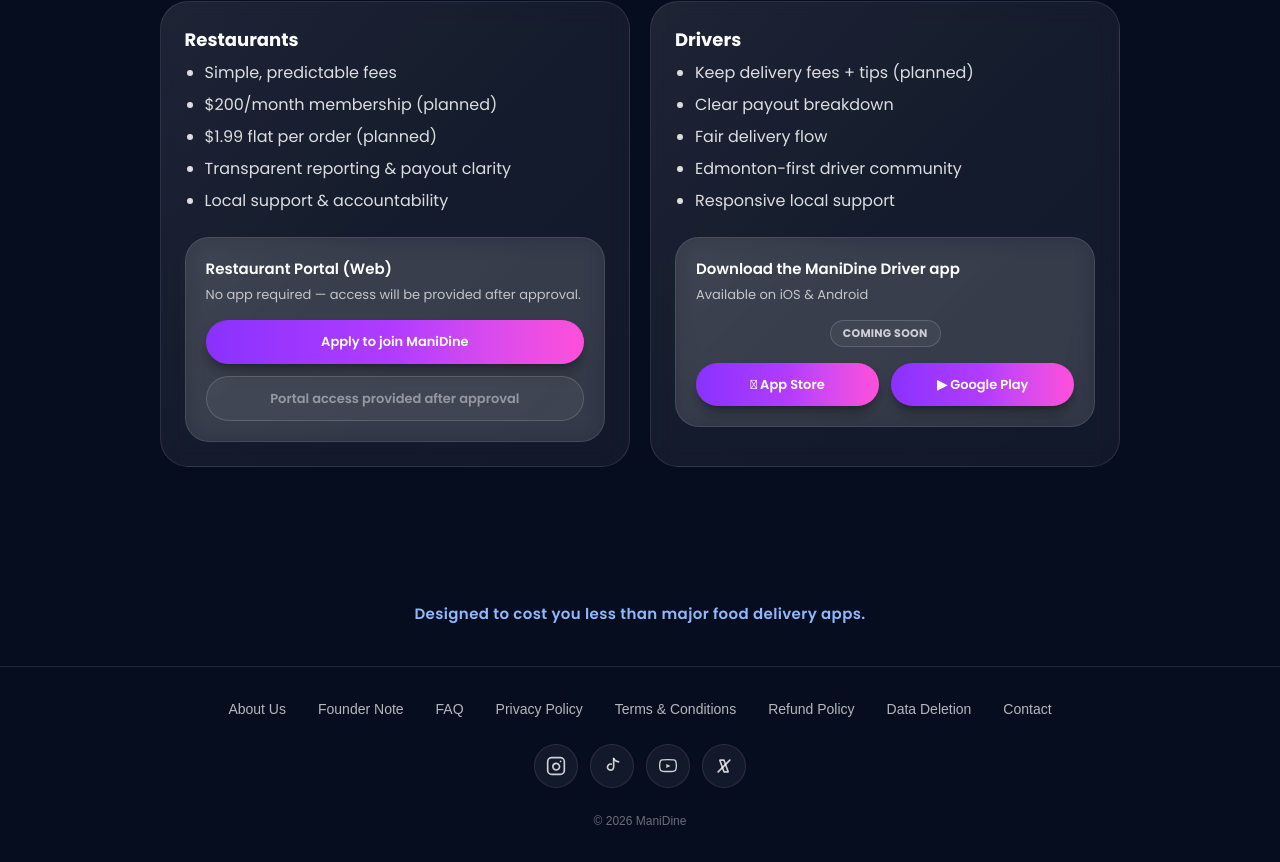
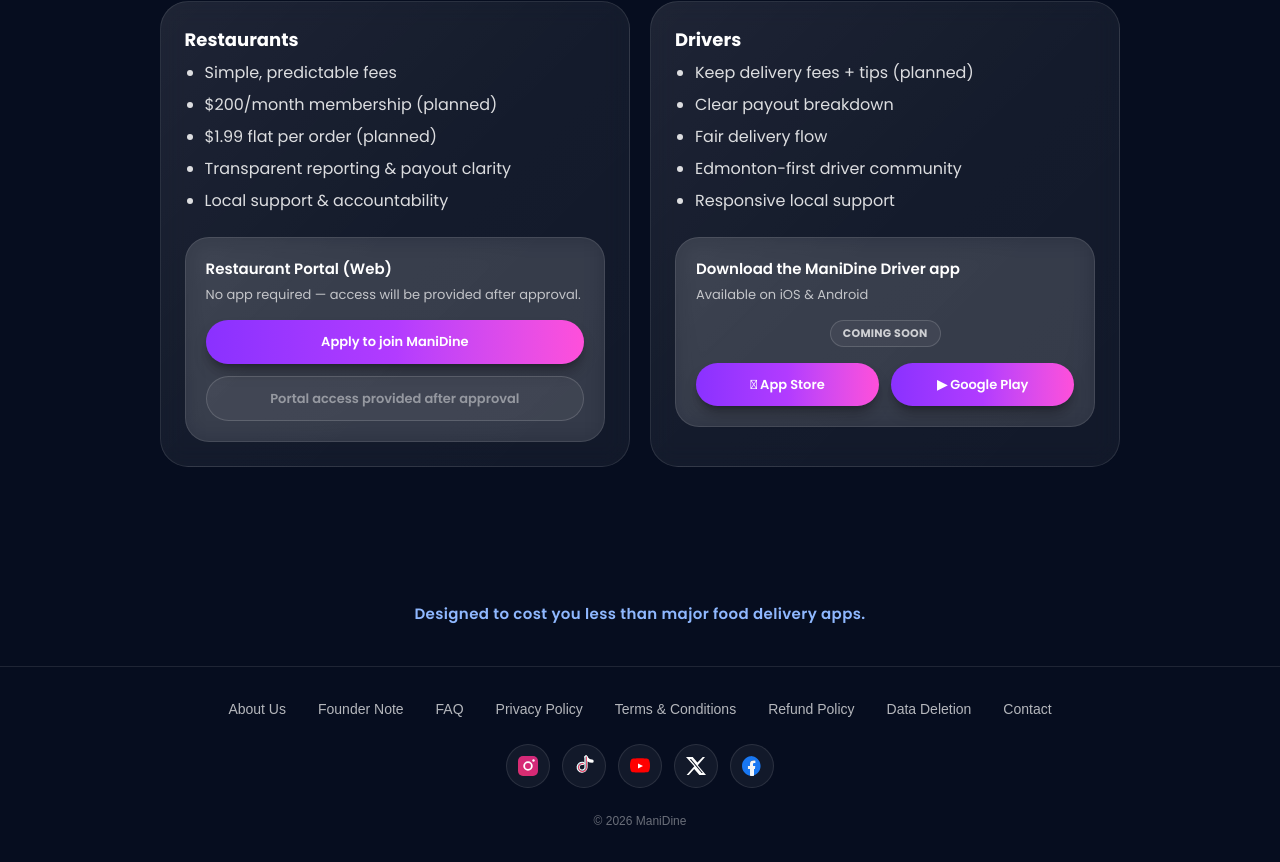
Before and after one commit to manikanniappan/manidine-ca, a Next.js app: page / in a window 1280 px wide. Shown: the part 1569-2431 px from the top of the page. Built offline with nearby package versions, Linux system fonts and the light colour scheme; no server answers.

Commit message:
Update footer social icons (brand colors) + add Facebook

```diff
--- a/components/Footer.tsx
+++ b/components/Footer.tsx
@@ -1,4 +1,4 @@
-// ManiDine.ca /components/Footer.tsx — Updated: 2026-01-22 16:05 (America/Edmonton)
+// ManiDine.ca /components/Footer.tsx — Updated: 2026-01-22 16:25 (America/Edmonton)
 // FILE: components/Footer.tsx
 
 import Link from "next/link";
@@ -50,31 +50,30 @@
             target="_blank"
             rel="noopener noreferrer"
             aria-label="Instagram"
+            title="Instagram: manidine.ca"
             className="group inline-flex h-11 w-11 items-center justify-center rounded-full border border-white/10 bg-white/5 hover:bg-white/10 transition"
-            title="Instagram: manidine.ca"
           >
-            {/* Instagram Icon (SVG) */}
-            <svg
-              className="h-5 w-5 text-white/80 group-hover:text-white"
-              viewBox="0 0 24 24"
-              fill="none"
-            >
+            {/* Instagram Brand Icon */}
+            <svg viewBox="0 0 24 24" className="h-6 w-6">
+              <defs>
+                <linearGradient id="igGrad" x1="0" y1="24" x2="24" y2="0">
+                  <stop offset="0" stopColor="#FEDA75" />
+                  <stop offset="0.25" stopColor="#FA7E1E" />
+                  <stop offset="0.5" stopColor="#D62976" />
+                  <stop offset="0.75" stopColor="#962FBF" />
+                  <stop offset="1" stopColor="#4F5BD5" />
+                </linearGradient>
+              </defs>
+
               <path
                 d="M7 2h10a5 5 0 0 1 5 5v10a5 5 0 0 1-5 5H7a5 5 0 0 1-5-5V7a5 5 0 0 1 5-5Z"
-                stroke="currentColor"
-                strokeWidth="2"
+                fill="url(#igGrad)"
               />
               <path
-                d="M16 11.37a4 4 0 1 1-7.74 1.26 4 4 0 0 1 7.74-1.26Z"
-                stroke="currentColor"
-                strokeWidth="2"
+                d="M12 7.25A4.75 4.75 0 1 0 16.75 12 4.76 4.76 0 0 0 12 7.25Zm0 7.7A2.95 2.95 0 1 1 14.95 12 2.95 2.95 0 0 1 12 14.95Z"
+                fill="white"
               />
-              <path
-                d="M17.5 6.5h.01"
-                stroke="currentColor"
-                strokeWidth="2"
-                strokeLinecap="round"
-              />
+              <circle cx="17.5" cy="6.5" r="1.2" fill="white" />
             </svg>
           </a>
 
@@ -84,26 +83,43 @@
             target="_blank"
             rel="noopener noreferrer"
             aria-label="TikTok"
+            title="TikTok: manidine.ca"
             className="group inline-flex h-11 w-11 items-center justify-center rounded-full border border-white/10 bg-white/5 hover:bg-white/10 transition"
-            title="TikTok: manidine.ca"
           >
-            {/* TikTok Icon (SVG simplified) */}
-            <svg
-              className="h-5 w-5 text-white/80 group-hover:text-white"
-              viewBox="0 0 24 24"
-              fill="none"
-            >
+            {/* TikTok Brand Icon */}
+            <svg viewBox="0 0 24 24" className="h-6 w-6">
               <path
-                d="M14 3v10.3a3.7 3.7 0 1 1-3-3.6"
-                stroke="currentColor"
-                strokeWidth="2"
+                d="M14 3v10.2a3.9 3.9 0 1 1-3.2-3.85"
+                fill="none"
+                stroke="#FFFFFF"
+                strokeWidth="3.2"
                 strokeLinecap="round"
               />
               <path
-                d="M14 3c1.2 2.5 3.3 4 6 4"
-                stroke="currentColor"
-                strokeWidth="2"
+                d="M14 3c1.2 2.6 3.4 4.2 6.1 4.2"
+                fill="none"
+                stroke="#FFFFFF"
+                strokeWidth="3.2"
                 strokeLinecap="round"
+              />
+
+              {/* neon shadow strokes */}
+              <path
+                d="M14 3v10.2a3.9 3.9 0 1 1-3.2-3.85"
+                fill="none"
+                stroke="#25F4EE"
+                strokeWidth="1.2"
+                strokeLinecap="round"
+                opacity="0.9"
+              />
+              <path
+                d="M14 3v10.2a3.9 3.9 0 1 1-3.2-3.85"
+                fill="none"
+                stroke="#FE2C55"
+                strokeWidth="1.2"
+                strokeLinecap="round"
+                opacity="0.9"
+                transform="translate(0.3,0.2)"
               />
             </svg>
           </a>
@@ -114,53 +130,56 @@
             target="_blank"
             rel="noopener noreferrer"
             aria-label="YouTube"
+            title="YouTube: manidine_ca"
             className="group inline-flex h-11 w-11 items-center justify-center rounded-full border border-white/10 bg-white/5 hover:bg-white/10 transition"
-            title="YouTube: manidine_ca"
           >
-            {/* YouTube Icon */}
-            <svg
-              className="h-5 w-5 text-white/80 group-hover:text-white"
-              viewBox="0 0 24 24"
-              fill="none"
-            >
+            {/* YouTube Brand Icon */}
+            <svg viewBox="0 0 24 24" className="h-6 w-6">
               <path
-                d="M21.5 7.5s-.2-1.4-.8-2c-.8-.8-1.7-.8-2.1-.9C15.8 4.3 12 4.3 12 4.3h0s-3.8 0-6.6.3c-.4.1-1.3.1-2.1.9-.6.6-.8 2-.8 2S2 9.1 2 10.7v1.5c0 1.6.5 3.2.5 3.2s.2 1.4.8 2c.8.8 1.9.8 2.3.9 1.7.2 6.4.3 6.4.3s3.8 0 6.6-.3c.4-.1 1.3-.1 2.1-.9.6-.6.8-2 .8-2s.5-1.6.5-3.2v-1.5c0-1.6-.5-3.2-.5-3.2Z"
-                stroke="currentColor"
-                strokeWidth="1.6"
+                d="M21.5 7.5s-.2-1.4-.8-2c-.8-.8-1.7-.8-2.1-.9C15.8 4.3 12 4.3 12 4.3s-3.8 0-6.6.3c-.4.1-1.3.1-2.1.9-.6.6-.8 2-.8 2S2 9.1 2 10.7v1.5c0 1.6.5 3.2.5 3.2s.2 1.4.8 2c.8.8 1.9.8 2.3.9 1.7.2 6.4.3 6.4.3s3.8 0 6.6-.3c.4-.1 1.3-.1 2.1-.9.6-.6.8-2 .8-2s.5-1.6.5-3.2v-1.5c0-1.6-.5-3.2-.5-3.2Z"
+                fill="#FF0000"
               />
-              <path
-                d="M10 9.5v5l5-2.5-5-2.5Z"
-                fill="currentColor"
-              />
+              <path d="M10 9.5v5l5-2.5-5-2.5Z" fill="white" />
             </svg>
           </a>
 
-          {/* Twitter/X */}
+          {/* Twitter / X */}
           <a
             href="https://x.com/manidine_ca"
             target="_blank"
             rel="noopener noreferrer"
             aria-label="X (Twitter)"
+            title="X: manidine_ca"
             className="group inline-flex h-11 w-11 items-center justify-center rounded-full border border-white/10 bg-white/5 hover:bg-white/10 transition"
-            title="X: manidine_ca"
           >
-            {/* X icon */}
-            <svg
-              className="h-5 w-5 text-white/80 group-hover:text-white"
-              viewBox="0 0 24 24"
-              fill="none"
-            >
+            {/* X Icon (white) */}
+            <svg viewBox="0 0 24 24" className="h-6 w-6">
               <path
-                d="M5 19L19 5"
-                stroke="currentColor"
-                strokeWidth="2"
-                strokeLinecap="round"
+                d="M18.8 3H21l-7.2 8.2L22 21h-6.6l-5.2-6.1L4.8 21H2.6l7.7-8.8L2 3h6.7l4.7 5.5L18.8 3Zm-1.2 16h1.2L7.1 4.9H5.8L17.6 19Z"
+                fill="white"
+              />
+            </svg>
+          </a>
+
+          {/* Facebook */}
+          <a
+            href="https://www.facebook.com/ManiDine"
+            target="_blank"
+            rel="noopener noreferrer"
+            aria-label="Facebook"
+            title="Facebook: ManiDine"
+            className="group inline-flex h-11 w-11 items-center justify-center rounded-full border border-white/10 bg-white/5 hover:bg-white/10 transition"
+          >
+            {/* Facebook Brand Icon */}
+            <svg viewBox="0 0 24 24" className="h-6 w-6">
+              <path
+                d="M12 2C6.48 2 2 6.48 2 12c0 4.84 3.44 8.87 8 9.8v-6.9H7.9V12H10V9.8c0-2.07 1.23-3.22 3.12-3.22.9 0 1.84.16 1.84.16v2.03h-1.04c-1.02 0-1.34.64-1.34 1.29V12h2.28l-.36 2.9h-1.92v6.9c4.56-.93 8-4.96 8-9.8 0-5.52-4.48-10-10-10Z"
+                fill="#1877F2"
               />
               <path
-                d="M7 5h5l5 14h-5L7 5Z"
-                stroke="currentColor"
-                strokeWidth="2"
-                strokeLinejoin="round"
+                d="M14.92 14.9 15.28 12H13v-1.68c0-.65.32-1.29 1.34-1.29h1.04V6.74s-.94-.16-1.84-.16C11.23 6.58 10 7.73 10 9.8V12H7.9v2.9H10v6.9c.65.13 1.32.2 2 .2s1.35-.07 2-.2v-6.9h1.92Z"
+                fill="white"
+                opacity="0.95"
               />
             </svg>
           </a>
```
